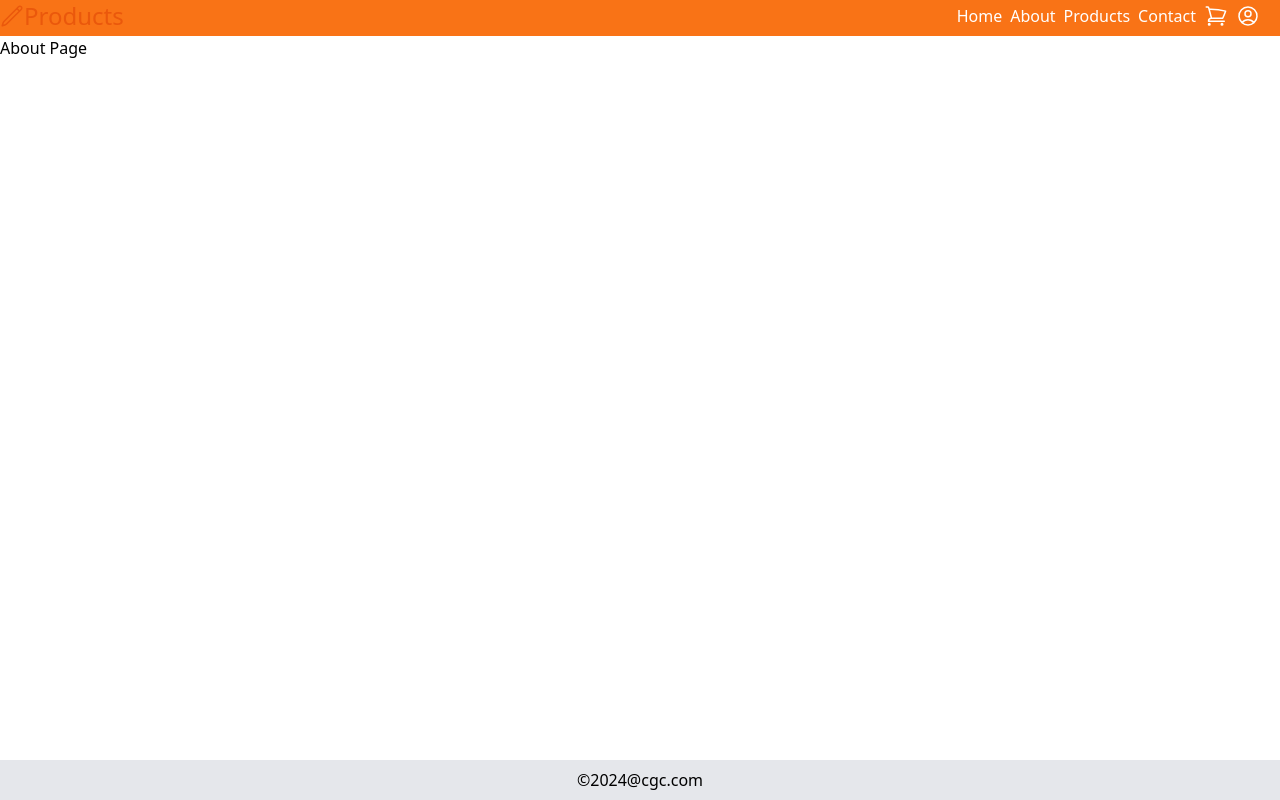
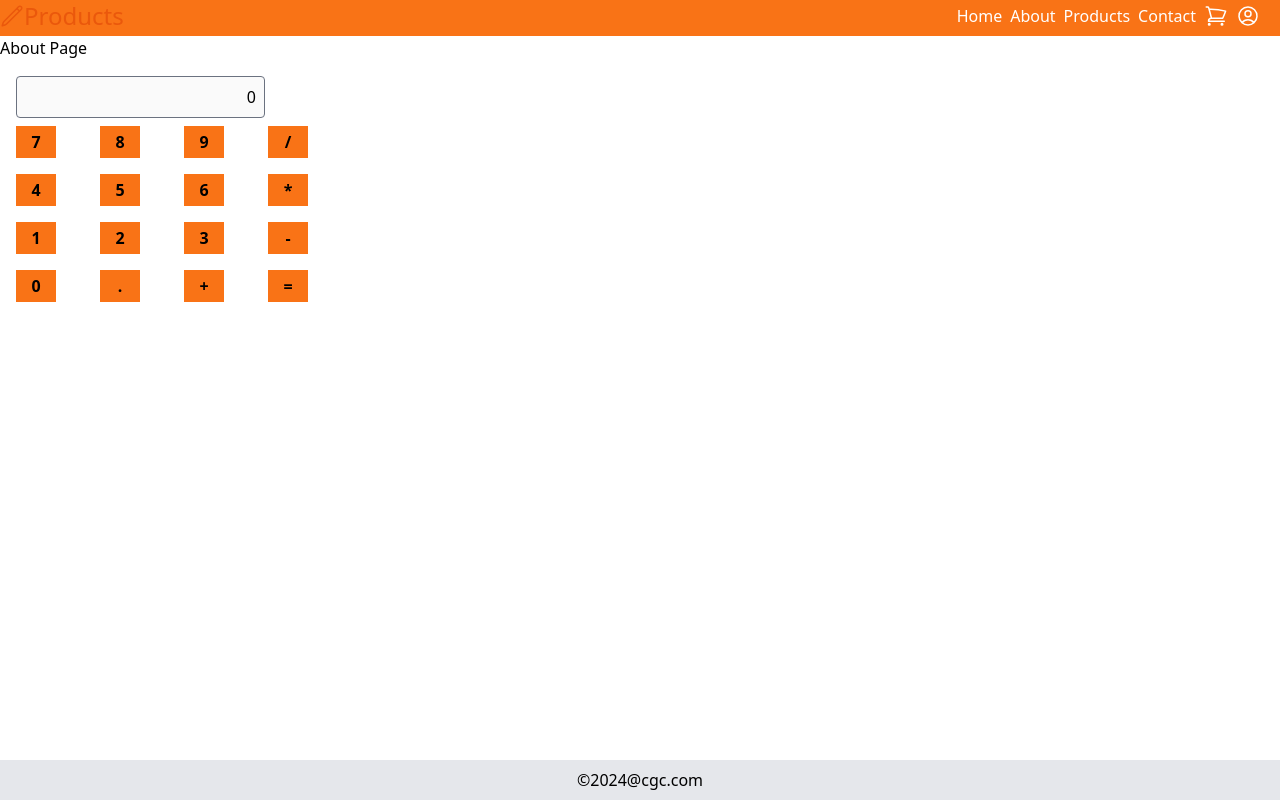
Before and after one commit to mujeeb517/cgc-react-b1, a React (Vite) app: page /about in a window 1280 px wide. Built offline with nearby package versions, Linux system fonts and the light colour scheme.

Commit message:
calculator component

```diff
--- a/src/About.jsx
+++ b/src/About.jsx
@@ -1,5 +1,10 @@
+import Calculator from "./Calculator";
+
 function About() {
-    return (<h1>About Page</h1>);
+    return (<div>
+        <h1>About Page</h1>
+        <Calculator />
+    </div>);
 }
 
 export default About;
--- /dev/null
+++ b/src/Calculator.jsx
@@ -0,0 +1,99 @@
+import { useState } from "react";
+
+function Display({ value }) {
+    return <div>
+        <input value={value} className="p-2 border border-gray-500 rounded text-right" disabled type="text" placeholder="00" />
+    </div>
+}
+
+function Button({ val, isOperator, onInputChange }) {
+    const onBtnClick = () => {
+        onInputChange({ val, isOperator });
+    };
+
+    return <div className="w-full">
+        <button onClick={onBtnClick} className="bg-orange-500 w-10 hover:bg-orange-600 hover:text-white font-bold px-3 py-1">{val}</button>
+    </div>
+}
+
+function Calculator() {
+    const [value, setValue] = useState(0);
+    const [op, setOp] = useState(null);
+
+    const onInputChange = ({ val, isOperator }) => {
+        if (isOperator) {
+            setOp(val);
+        } else {
+            if (value === 0 || op) {
+                setValue(val);
+            } else {
+                const newValue = value + '' + val;
+                setValue(newValue);
+            }
+        }
+    };
+
+    const config = [{
+        value: 7,
+        isOperator: false
+    }, {
+        value: 8,
+        isOperator: false
+    }, {
+        value: 9,
+        isOperator: false
+    }, {
+        value: "/",
+        isOperator: true
+    },
+
+    {
+        value: 4,
+        isOperator: false
+    }, {
+        value: 5,
+        isOperator: false
+    }, {
+        value: 6,
+        isOperator: false
+    }, {
+        value: "*",
+        isOperator: true
+    },
+
+    {
+        value: 1,
+        isOperator: false
+    }, {
+        value: 2,
+        isOperator: false
+    }, {
+        value: 3,
+        isOperator: false
+    }, {
+        value: "-",
+        isOperator: true
+    },
+    {
+        value: 0,
+        isOperator: false
+    }, {
+        value: ".",
+        isOperator: false
+    }, {
+        value: "+",
+        isOperator: true
+    }, {
+        value: "=",
+        isOperator: true
+    }];
+
+    return (<div className="m-4 w-1/4">
+        <Display value={value} />
+        <div className="grid grid-cols-4 mt-2 mb-2 gap-4">
+            {config.map(cfg => <Button onInputChange={onInputChange} val={cfg.value} isOperator={cfg.isOperator} />)}
+        </div>
+    </div>);
+}
+
+export default Calculator;
```
Also changed, not shown: src/user/Login.jsx (+39 -2 lines).
